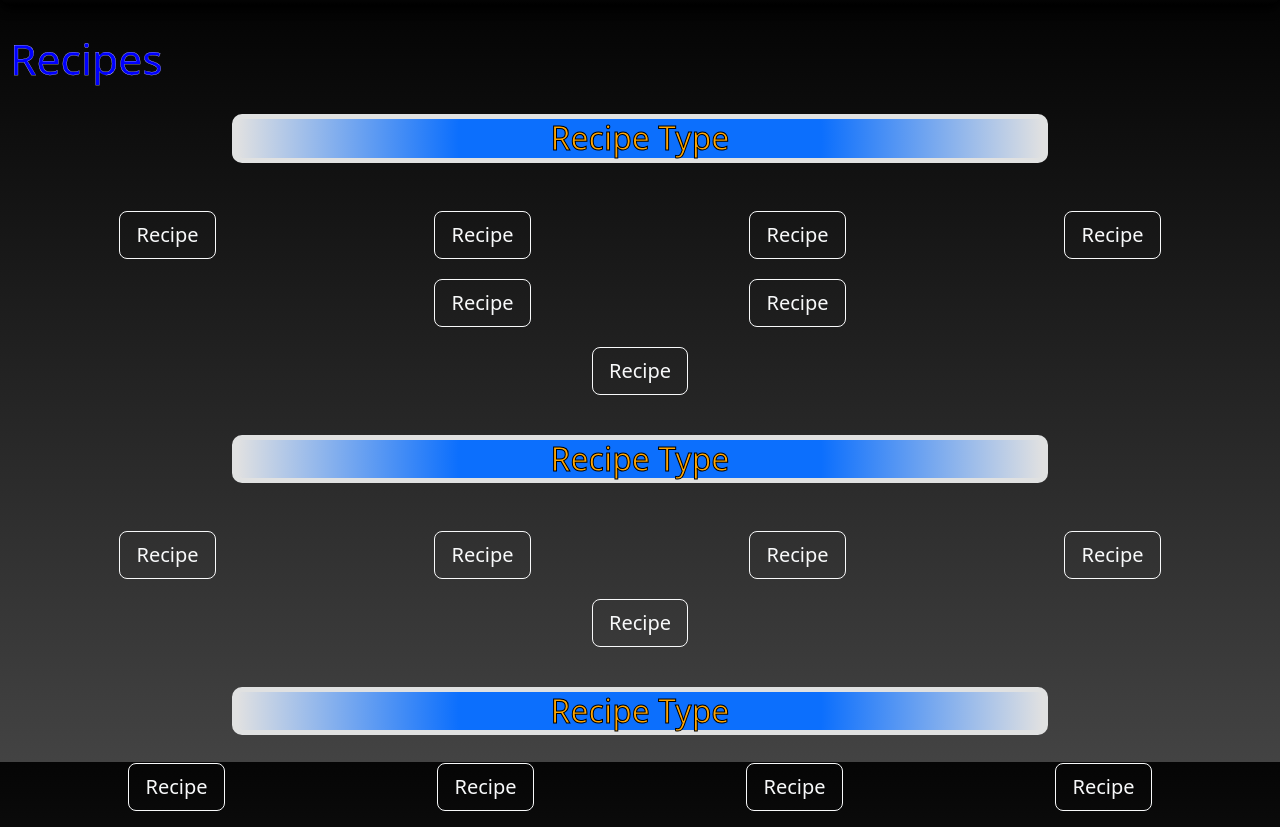
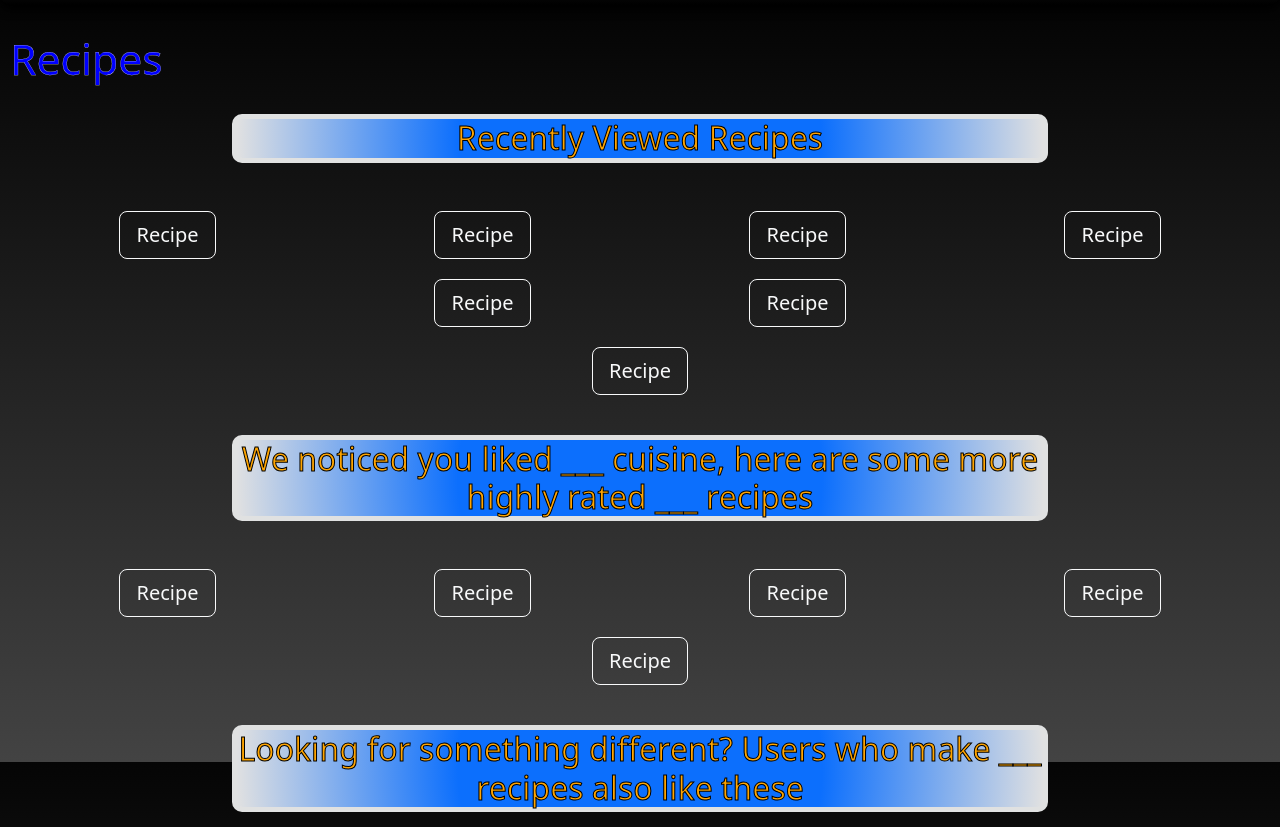
Before and after one commit to DogDoge0-0/IGME-Project-1, a plain HTML site: page recipes.html in a window 1280 px wide. Shown: the part 99-926 px from the top of the page. Drawn offline with nearby package versions, Linux system fonts and the light colour scheme.

Commit message:
Update recipes.html

```diff
--- a/recipes.html
+++ b/recipes.html
@@ -61,7 +61,7 @@
 			<div class="row d-flex justify-content-center grid-1">
 				<div class="col-lg-8">
 					<h2 class="h2 background-b border-b">
-						Recipe Type
+						Recently Viewed Recipes
 					</h2>
 				</div>
 			</div>
@@ -107,7 +107,7 @@
 			<div class="row d-flex justify-content-center grid-1">
 				<div class="col-lg-8">
 					<h2 class="h2 background-b border-b">
-						Recipe Type
+						We noticed you liked ___ cuisine, here are some more highly rated ___ recipes
 					</h2>
 				</div>
 			</div>
@@ -141,7 +141,7 @@
 			<div class="row d-flex justify-content-center grid-1">
 				<div class="col-lg-8">
 					<h2 class="h2 background-b border-b">
-						Recipe Type
+						Looking for something different? Users who make ___ recipes also like these
 					</h2>
 				</div>
 				<div class="row d-flex grid-1">
```
